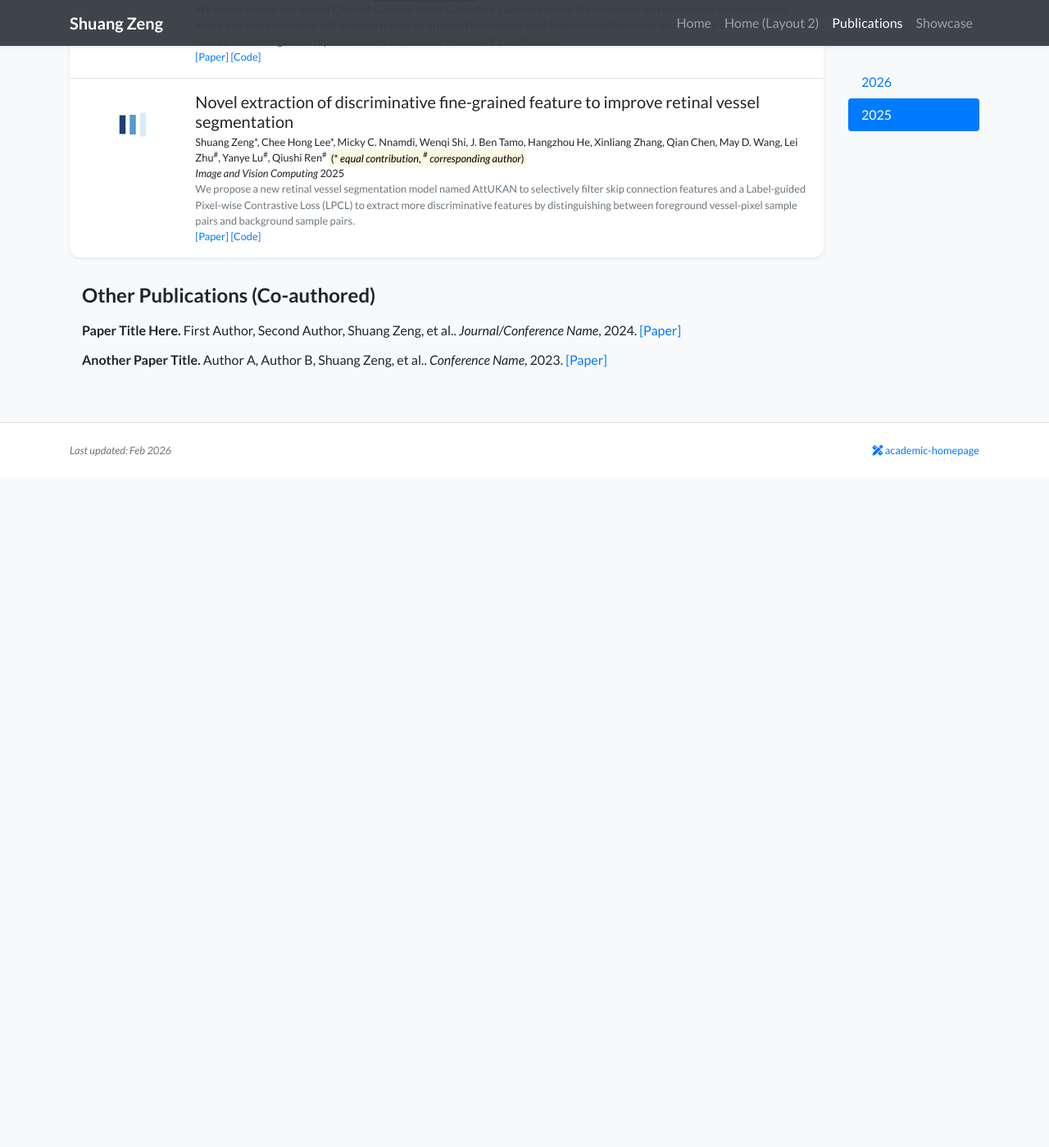
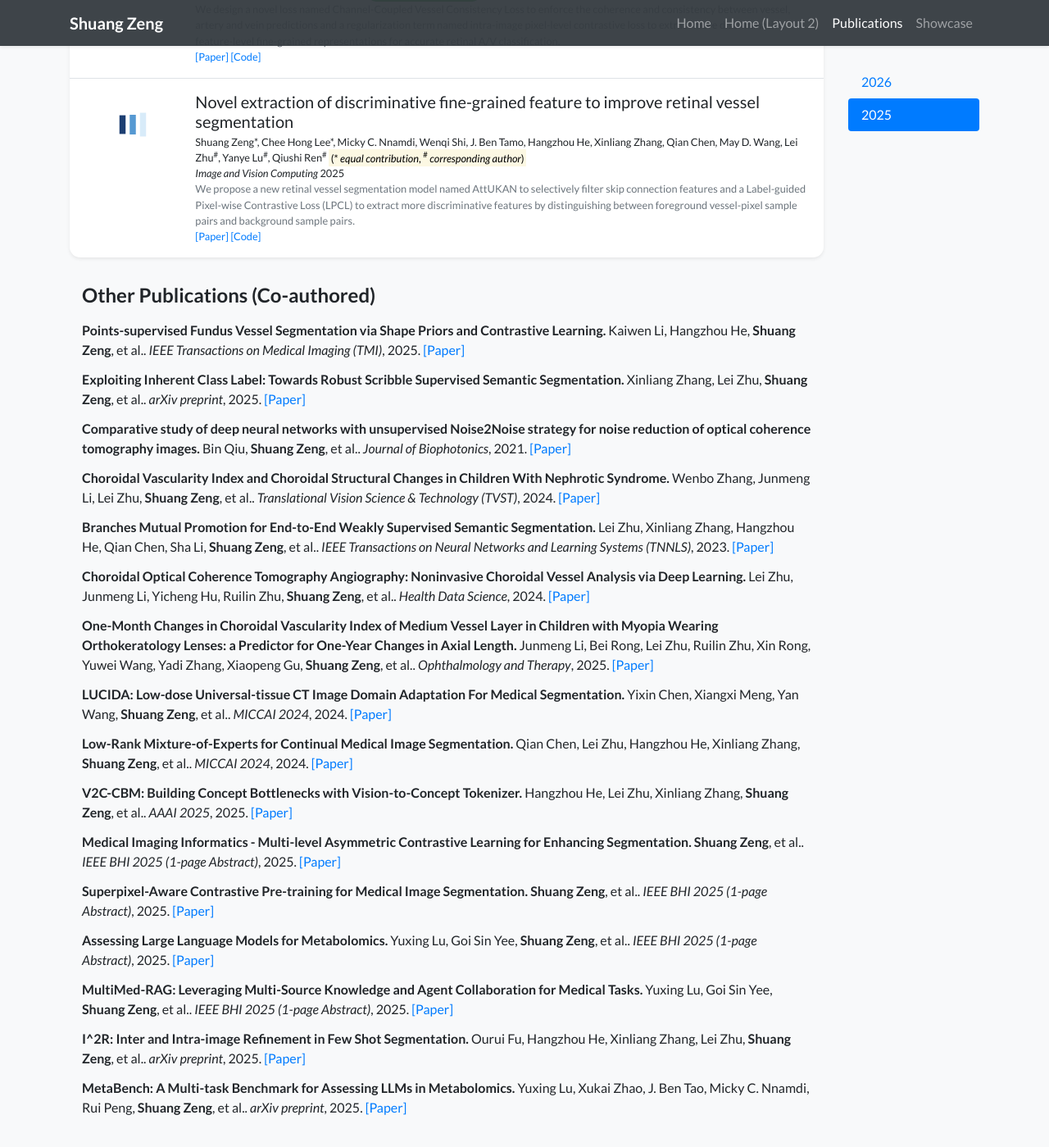
Before and after one commit to stevezs315/stevezs315.github.io, a Jekyll site: the page built from publications.html, in a window 1280 px wide and 1400 px high, scrolled down 720 px. Shown: the whole window at 82% size. Built offline with Jekyll 4.4.1, drawn with Linux system fonts in a browser that asks for light colours; nearby versions of some CDN libraries; a style sheet for code colours, icons or effects is not loaded; before the commit the page ends 1303 px from its top, so only the background shows below that.

Commit message:
Update co-author_pub.yml

```diff
--- a/_data/co-author_pub.yml
+++ b/_data/co-author_pub.yml
@@ -1,11 +1,95 @@
-- title: "Paper Title Here"
-  authors: "First Author, Second Author, Shuang Zeng, et al."
-  venue: "Journal/Conference Name"
+- title: "Points-supervised Fundus Vessel Segmentation via Shape Priors and Contrastive Learning"
+  authors: "Kaiwen Li, Hangzhou He, <strong>Shuang Zeng</strong>, et al."
+  venue: "IEEE Transactions on Medical Imaging (TMI)"
+  year: 2025
+  url: "https://ieeexplore.ieee.org/document/11072425"
+
+- title: "Exploiting Inherent Class Label: Towards Robust Scribble Supervised Semantic Segmentation"
+  authors: "Xinliang Zhang, Lei Zhu, <strong>Shuang Zeng</strong>, et al."
+  venue: "arXiv preprint"
+  year: 2025
+  url: "https://arxiv.org/abs/2503.13895"
+
+- title: "Comparative study of deep neural networks with unsupervised Noise2Noise strategy for noise reduction of optical coherence tomography images"
+  authors: "Bin Qiu, <strong>Shuang Zeng</strong>, et al."
+  venue: "Journal of Biophotonics"
+  year: 2021
+  url: "https://doi.org/10.1002/jbio.202100151"
+
+- title: "Choroidal Vascularity Index and Choroidal Structural Changes in Children With Nephrotic Syndrome"
+  authors: "Wenbo Zhang, Junmeng Li, Lei Zhu, <strong>Shuang Zeng</strong>, et al."
+  venue: "Translational Vision Science & Technology (TVST)"
   year: 2024
-  url: "https://doi.org/xxx"
+  url: "https://doi.org/10.1167/tvst.13.3.18"
 
-- title: "Another Paper Title"
-  authors: "Author A, Author B, Shuang Zeng, et al."
-  venue: "Conference Name"
+- title: "Branches Mutual Promotion for End-to-End Weakly Supervised Semantic Segmentation"
+  authors: "Lei Zhu, Xinliang Zhang, Hangzhou He, Qian Chen, Sha Li, <strong>Shuang Zeng</strong>, et al."
+  venue: "IEEE Transactions on Neural Networks and Learning Systems (TNNLS)"
   year: 2023
-  url: "https://doi.org/xxx"
+  url: "https://arxiv.org/abs/2308.04949"
+
+- title: "Choroidal Optical Coherence Tomography Angiography: Noninvasive Choroidal Vessel Analysis via Deep Learning"
+  authors: "Lei Zhu, Junmeng Li, Yicheng Hu, Ruilin Zhu, <strong>Shuang Zeng</strong>, et al."
+  venue: "Health Data Science"
+  year: 2024
+  url: "https://pubmed.ncbi.nlm.nih.gov/39257642/"
+
+- title: "One-Month Changes in Choroidal Vascularity Index of Medium Vessel Layer in Children with Myopia Wearing Orthokeratology Lenses: a Predictor for One-Year Changes in Axial Length"
+  authors: "Junmeng Li, Bei Rong, Lei Zhu, Ruilin Zhu, Xin Rong, Yuwei Wang, Yadi Zhang, Xiaopeng Gu, <strong>Shuang Zeng</strong>, et al."
+  venue: "Ophthalmology and Therapy"
+  year: 2025
+  url: "https://link.springer.com/article/10.1007/s40123-025-01210-2"
+
+- title: "LUCIDA: Low-dose Universal-tissue CT Image Domain Adaptation For Medical Segmentation"
+  authors: "Yixin Chen, Xiangxi Meng, Yan Wang, <strong>Shuang Zeng</strong>, et al."
+  venue: "MICCAI 2024"
+  year: 2024
+  url: "https://link.springer.com/chapter/10.1007/978-3-031-72111-3_37"
+
+- title: "Low-Rank Mixture-of-Experts for Continual Medical Image Segmentation"
+  authors: "Qian Chen, Lei Zhu, Hangzhou He, Xinliang Zhang, <strong>Shuang Zeng</strong>, et al."
+  venue: "MICCAI 2024"
+  year: 2024
+  url: "https://arxiv.org/abs/2406.13583"
+
+- title: "V2C-CBM: Building Concept Bottlenecks with Vision-to-Concept Tokenizer"
+  authors: "Hangzhou He, Lei Zhu, Xinliang Zhang, <strong>Shuang Zeng</strong>, et al."
+  venue: "AAAI 2025"
+  year: 2025
+  url: "https://arxiv.org/pdf/2501.04975"
+
+- title: "Medical Imaging Informatics - Multi-level Asymmetric Contrastive Learning for Enhancing Segmentation"
+  authors: "<strong>Shuang Zeng</strong>, et al."
+  venue: "IEEE BHI 2025 (1-page Abstract)"
+  year: 2025
+  url: "https://openreview.net/forum?id=mQGjZLK2BT"
+
+- title: "Superpixel-Aware Contrastive Pre-training for Medical Image Segmentation"
+  authors: "<strong>Shuang Zeng</strong>, et al."
+  venue: "IEEE BHI 2025 (1-page Abstract)"
+  year: 2025
+  url: "https://openreview.net/forum?id=hxTdIFhzA2"
+
+- title: "Assessing Large Language Models for Metabolomics"
+  authors: "Yuxing Lu, Goi Sin Yee, <strong>Shuang Zeng</strong>, et al."
+  venue: "IEEE BHI 2025 (1-page Abstract)"
+  year: 2025
+  url: "https://openreview.net/forum?id=jrjoVhZzgx"
+
+- title: "MultiMed-RAG: Leveraging Multi-Source Knowledge and Agent Collaboration for Medical Tasks"
+  authors: "Yuxing Lu, Goi Sin Yee, <strong>Shuang Zeng</strong>, et al."
+  venue: "IEEE BHI 2025 (1-page Abstract)"
+  year: 2025
+  url: "https://openreview.net/forum?id=G5beqcp9fE"
+
+- title: "I^2R: Inter and Intra-image Refinement in Few Shot Segmentation"
+  authors: "Ourui Fu, Hangzhou He, Xinliang Zhang, Lei Zhu, <strong>Shuang Zeng</strong>, et al."
+  venue: "arXiv preprint"
+  year: 2025
+  url: "https://arxiv.org/abs/2507.05838"
+
+- title: "MetaBench: A Multi-task Benchmark for Assessing LLMs in Metabolomics"
+  authors: "Yuxing Lu, Xukai Zhao, J. Ben Tao, Micky C. Nnamdi, Rui Peng, <strong>Shuang Zeng</strong>, et al."
+  venue: "arXiv preprint"
+  year: 2025
+  url: "https://www.arxiv.org/abs/2510.14944"
```
